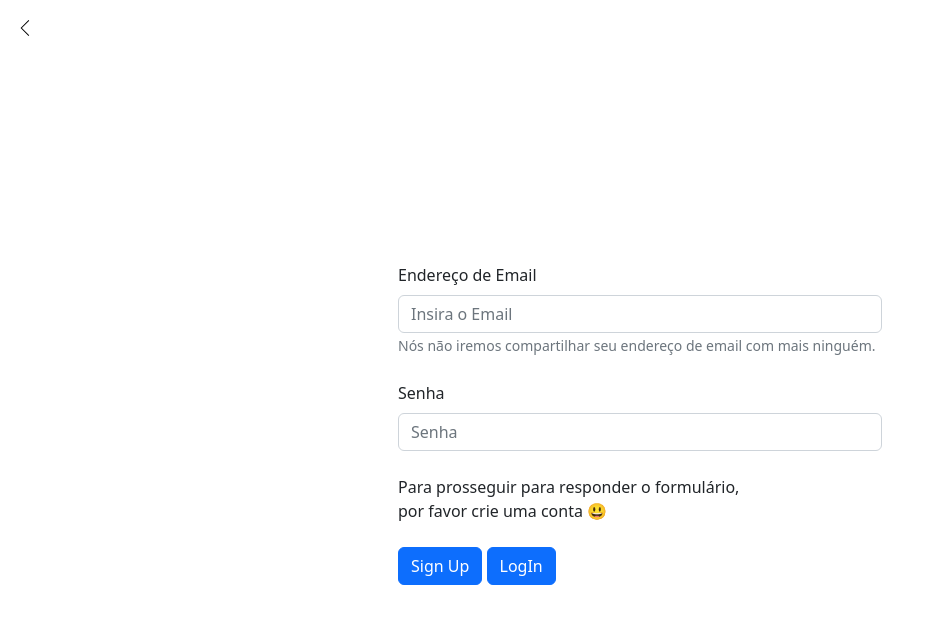
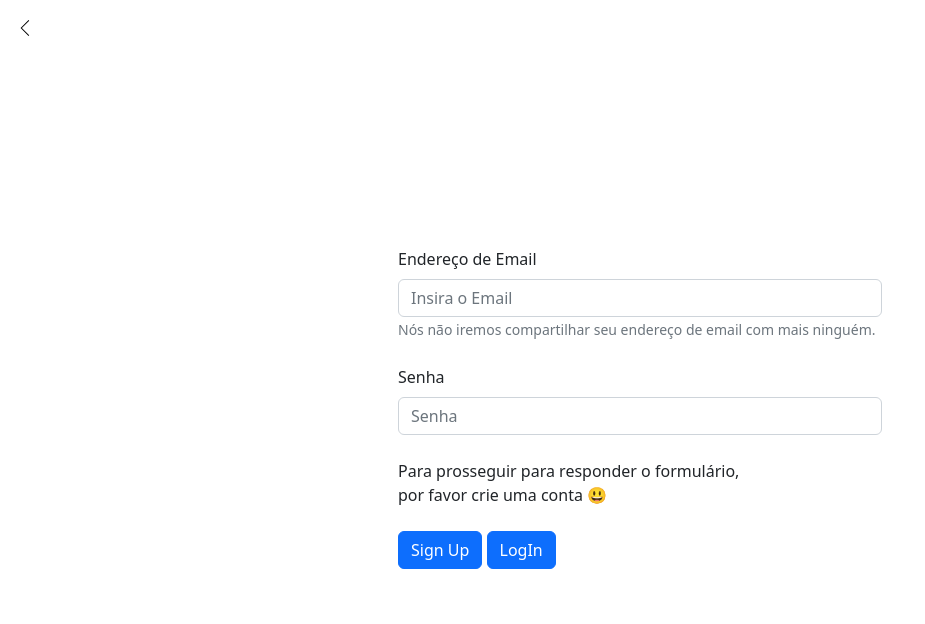
Before and after one commit to amarogu/biowebsite, a website built with Parcel: page src/answer.html in a window 1280 px wide. Shown: the whole page, without its empty margins (0-925 px from the left). Built offline with nearby package versions, Linux system fonts and the light colour scheme; some packages are replaced by stand-ins of ours.

```diff
--- a/src/answer.html
+++ b/src/answer.html
@@ -23,7 +23,7 @@
     <link rel="stylesheet" href="assets/css/styles.css" />
     <link rel="stylesheet" href="assets/css/stylesimages.css" />
   </head>
-  <body class="p-4">
+  <body class="p-2">
     <div class="position-fixed" style="top: 14px; left: 14px">
       <a href="index.html">
         <img
```
